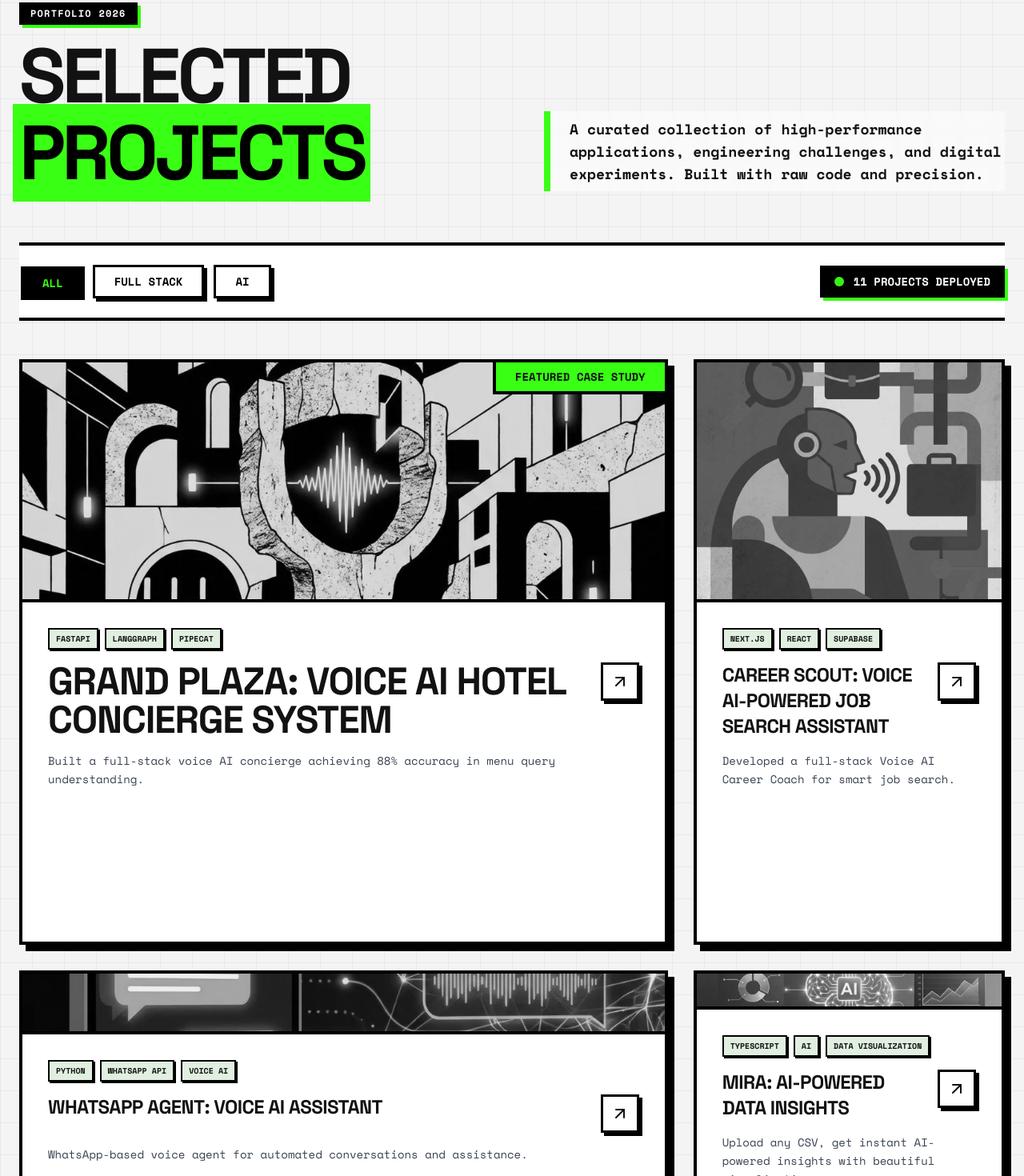
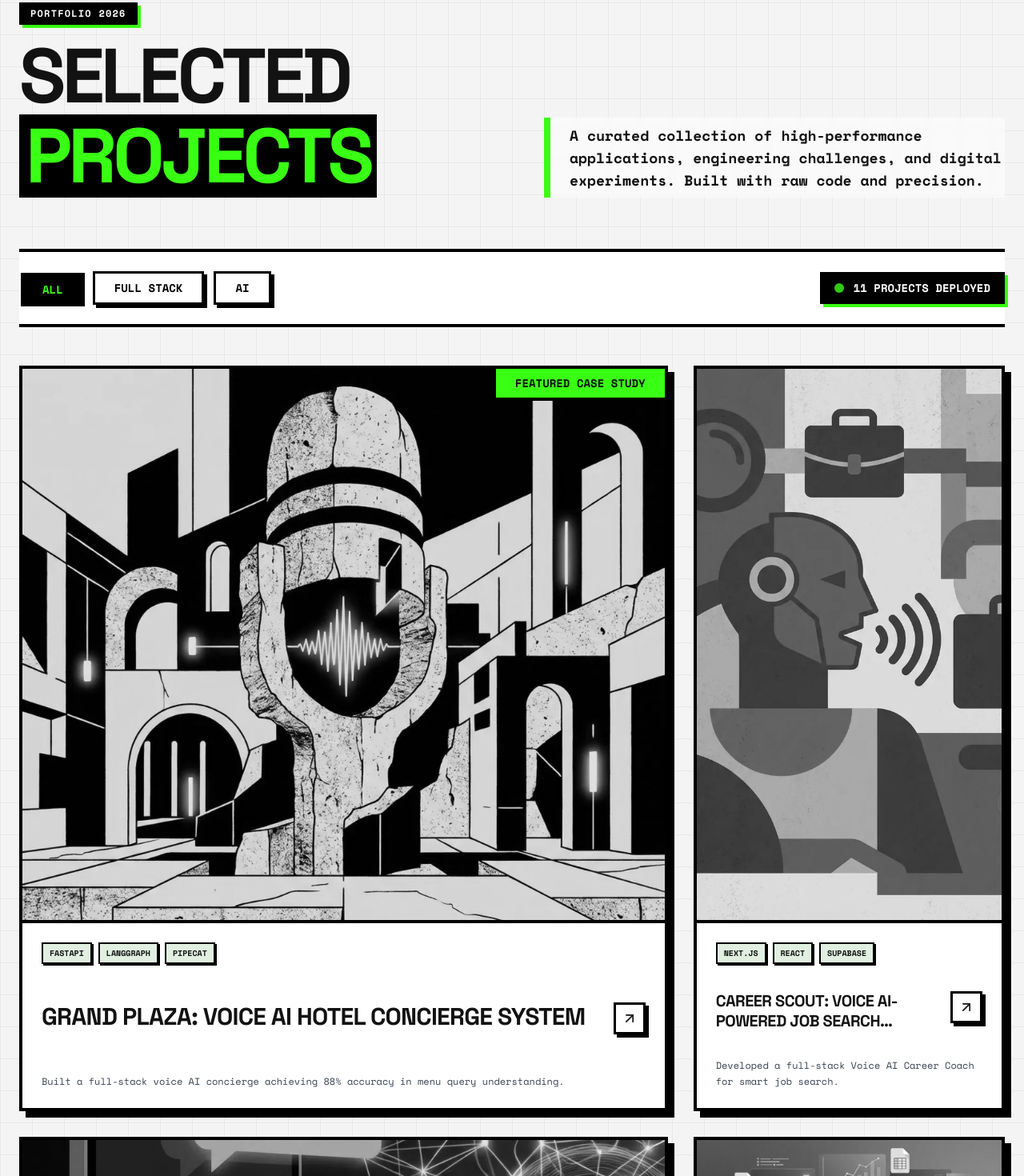
Before and after one commit to xprabhudayal/neo-brutal-v2, a Next.js app: page /projects in a window 1280 px wide. Shown: the part 160-1630 px from the top of the page at 80% size. Built offline with nearby package versions, Linux system fonts and the light colour scheme.

Commit message:
fix(projects): layout adjustments and style revert
- Change project card ratio to ~2/3 image and 1/3 text (65/35 split)
- Revert title highlight to 'terminal-invert' (green text on black)
- Adjust card sizing and content density to prevent text overflow

```diff
--- a/app/projects/ProjectsClient.tsx
+++ b/app/projects/ProjectsClient.tsx
@@ -34,7 +34,7 @@ export default function ProjectsClient() {
                         </div>
                         <h1 className="text-6xl md:text-8xl font-black uppercase tracking-tighter leading-[0.85]">
                             Selected<br />
-                            <span className="bg-primary text-black px-2 mx-[-8px] decoration-clone box-decoration-clone">
+                            <span className="text-primary relative inline-block terminal-invert">
                                 Projects
                             </span>
                         </h1>
@@ -65,7 +65,7 @@ export default function ProjectsClient() {
                     </div>
                 </div>
 
-                <div className="grid grid-cols-1 md:grid-cols-2 lg:grid-cols-6 gap-6 lg:gap-8 auto-rows-[minmax(350px,auto)]">
+                <div className="grid grid-cols-1 md:grid-cols-2 lg:grid-cols-6 gap-6 lg:gap-8 auto-rows-[450px]">
                     {filteredProjects.map((project, index) => {
                         // Asymmetric Grid Pattern
                         // Pattern repeats every 6 items:
@@ -105,6 +105,9 @@ export default function ProjectsClient() {
                             colSpan = 'lg:col-span-6';
                         }
 
+                        // Featured/Vertical cards span 2 rows (900px + gap)
+                        const isTall = rowSpan === 'lg:row-span-2';
+
                         return (
                             <article key={project.title} className={`${colSpan} ${rowSpan} neo-brutal-box flex flex-col group relative overflow-hidden border-4 border-black bg-white shadow-[8px_8px_0px_0px_#000000] hover:shadow-none hover:translate-x-[4px] hover:translate-y-[4px] transition-all duration-300`}>
                                 {index === 0 && (
@@ -113,7 +116,8 @@ export default function ProjectsClient() {
                                     </div>
                                 )}
 
-                                <div className={`relative flex-1 min-h-[${(rowSpan || index === 0) ? '300px' : '220px'}] border-b-4 border-black overflow-hidden bg-gray-100`}>
+                                {/* Image Section - 2/3 Height */}
+                                <div className={`relative w-full ${isTall ? 'h-[75%]' : 'h-[65%]'} border-b-4 border-black overflow-hidden bg-gray-100`}>
                                     {/* Placeholder pattern if no image */}
                                     <div className="absolute inset-0 pattern-diagonal opacity-10"></div>
 
@@ -133,7 +137,8 @@ export default function ProjectsClient() {
                                     )}
                                 </div>
 
-                                <div className="p-6 md:p-8 flex flex-col gap-4 relative z-10 flex-grow bg-white">
+                                {/* Text Section - 1/3 Height */}
+                                <div className={`p-6 flex flex-col gap-3 relative z-10 bg-white w-full ${isTall ? 'h-[25%]' : 'h-[35%]'} justify-between`}>
                                     <div className="flex flex-wrap gap-2">
                                         {project.tech.slice(0, 3).map(t => (
                                             <span key={t} className="px-2 py-1 bg-secondary border-2 border-black font-mono text-[10px] font-black uppercase shadow-[2px_2px_0px_0px_#000]">{t}</span>
@@ -141,7 +146,7 @@ export default function ProjectsClient() {
                                     </div>
 
                                     <div className="flex justify-between items-start gap-4">
-                                        <h3 className={`font-black uppercase tracking-tight group-hover:text-black transition-colors ${index === 0 ? 'text-3xl md:text-5xl' : 'text-2xl'}`}>
+                                        <h3 className={`font-black uppercase tracking-tight group-hover:text-black transition-colors ${index === 0 ? 'text-2xl md:text-3xl' : 'text-xl'} line-clamp-2 leading-tight`}>
                                             {project.title}
                                         </h3>
                                         {project.url && (
@@ -149,14 +154,14 @@ export default function ProjectsClient() {
                                                 href={project.url}
                                                 target="_blank"
                                                 rel="noopener noreferrer"
-                                                className="flex-shrink-0 flex items-center justify-center w-12 h-12 border-3 border-black bg-white hover:bg-black hover:text-primary transition-all rounded-none shadow-[4px_4px_0px_0px_#000] hover:shadow-none"
+                                                className="flex-shrink-0 flex items-center justify-center w-10 h-10 border-3 border-black bg-white hover:bg-black hover:text-primary transition-all rounded-none shadow-[4px_4px_0px_0px_#000] hover:shadow-none"
                                             >
-                                                <ArrowUpRight className="font-bold w-6 h-6" />
+                                                <ArrowUpRight className="font-bold w-5 h-5" />
                                             </a>
                                         )}
                                     </div>
 
-                                    <p className="font-mono text-sm leading-relaxed text-gray-700 max-w-2xl">
+                                    <p className="font-mono text-xs leading-relaxed text-gray-700 line-clamp-2 hidden md:block">
                                         {project.description}
                                     </p>
                                 </div>
```
